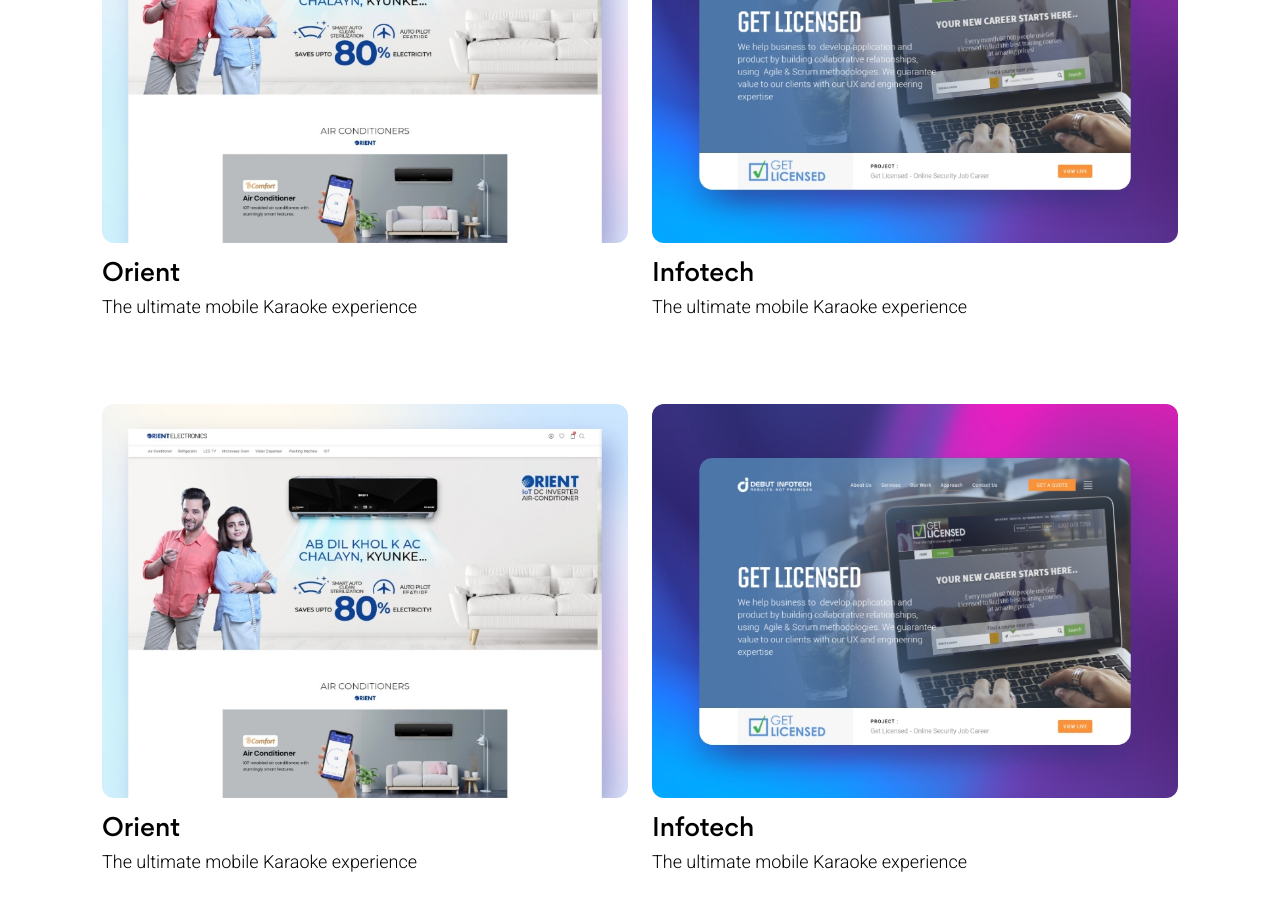
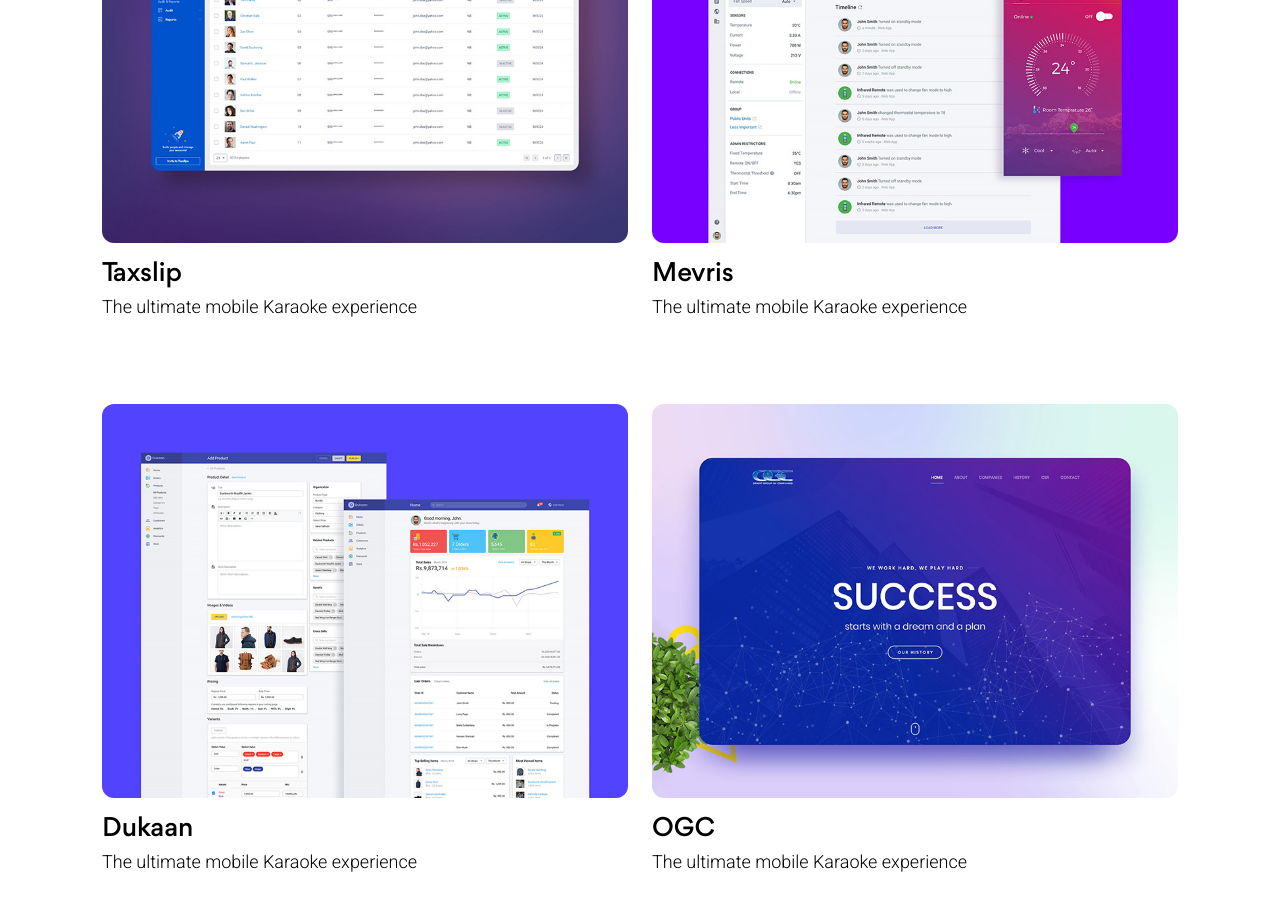
Before and after one commit to aftabkhalid/aks, a Jekyll site: the page built from index.html, in a window 1280 px wide and 900 px high, scrolled down 5578 px. Built offline with Jekyll 4.4.1, drawn with Linux system fonts in a browser that asks for light colours; nearby versions of some CDN libraries.

Commit message:
fix portfolio

```diff
--- a/index.html
+++ b/index.html
@@ -305,30 +305,52 @@
 			<div class="col-12">
         <div class="row justify-content-between">
 
-          {% for grid in site.data.portfolio-grid %}
-            {% for portfolio in site.data.portfolio-grid.up %}
           <div class="col-12 col-sm-12 col-md-12 col-lg-6 col-xl-6 col-xxl-6" data-scroll data-scroll-speed="0.75" data-scroll-position="top" data-scroll-delay="0.05" data-scroll-repeat="true">
-                <a href="{{site.baseurl}}{{ portfolio.path }}" class="portfolio">
-                  <img src="{{site.baseurl}}{{ portfolio.thumb }}" alt="">
-                  <h4>{{ portfolio.title }}</h4>
-                  <p>{{ portfolio.description }}</p>
+    				<a href="{{site.baseurl}}/projects/taxslips" class="portfolio">
+    					<img src="images/cover-taxslip.jpg" alt="">
+    					<h4>Taxslip</h4>
+    					<p>The ultimate mobile Karaoke experience</p>
     				</a>
     			</div>
-            {% endfor %}
-            {% for portfolio in site.data.portfolio-grid.down %}
+
     			<div class="col-12 col-sm-12 col-md-12 col-lg-6 col-xl-6 col-xxl-6" data-scroll data-scroll-speed="0.5" data-scroll-position="top" data-scroll-delay="0.05" data-scroll-repeat="true">
-                <a href="{{site.baseurl}}{{ portfolio.path }}" class="portfolio">
-                  <img src="{{site.baseurl}}{{ portfolio.thumb }}" alt="">
-                  <h4>{{ portfolio.title }}</h4>
-                  <p>{{ portfolio.description }}</p>
+    				<a href="{{site.baseurl}}/projects/mevris" class="portfolio">
+    					<img src="images/cover-mevris.jpg" alt="">
+    					<h4>Mevris</h4>
+    					<p>The ultimate mobile Karaoke experience</p>
     				</a>
     			</div>
-            {% endfor %}
-          {% endfor %}
+    			<div class="col-12 col-sm-12 col-md-12 col-lg-6 col-xl-6 col-xxl-6" data-scroll data-scroll-speed="0.75" data-scroll-position="top" data-scroll-delay="0.05" data-scroll-repeat="true">
+    				<a href="{{site.baseurl}}/projects/dukaan-dashboard" class="portfolio">
+    					<img src="images/cover-dukaan.jpg" alt="">
+    					<h4>Dukaan</h4>
+    					<p>The ultimate mobile Karaoke experience</p>
+    				</a>
+    			</div>
+    			<div class="col-12 col-sm-12 col-md-12 col-lg-6 col-xl-6 col-xxl-6" data-scroll data-scroll-speed="0.5" data-scroll-position="top" data-scroll-delay="0.05" data-scroll-repeat="true">
+    				<a href="{{site.baseurl}}/web-design/ogc" class="portfolio">
+    					<img src="images/cover-ogc.jpg" alt="">
+    					<h4>OGC</h4>
+    					<p>The ultimate mobile Karaoke experience</p>
+    				</a>
+    			</div>
+          <div class="col-12 col-sm-12 col-md-12 col-lg-6 col-xl-6 col-xxl-6" data-scroll data-scroll-speed="0.75" data-scroll-position="top" data-scroll-delay="0.05" data-scroll-repeat="true">
+    				<a href="#" class="portfolio">
+    					<img src="images/cover-orient.jpg" alt="">
+    					<h4>Orient</h4>
+    					<p>The ultimate mobile Karaoke experience</p>
+    				</a>
+    			</div>
+          <div class="col-12 col-sm-12 col-md-12 col-lg-6 col-xl-6 col-xxl-6" data-scroll data-scroll-speed="0.5" data-scroll-position="top" data-scroll-delay="0.05" data-scroll-repeat="true">
+    				<a href="{{site.baseurl}}/web-design/infotech" class="portfolio">
+    					<img src="images/cover-infotech.jpg" alt="">
+    					<h4>Infotech</h4>
+    					<p>The ultimate mobile Karaoke experience</p>
+    				</a>
+    			</div>
 
         </div>
       </div>
-
 		</div>
   </div>
 </div>
```
Also changed, not shown: work.html (+37 -14 lines). Lines whose indentation alone changed are shown as unchanged.
